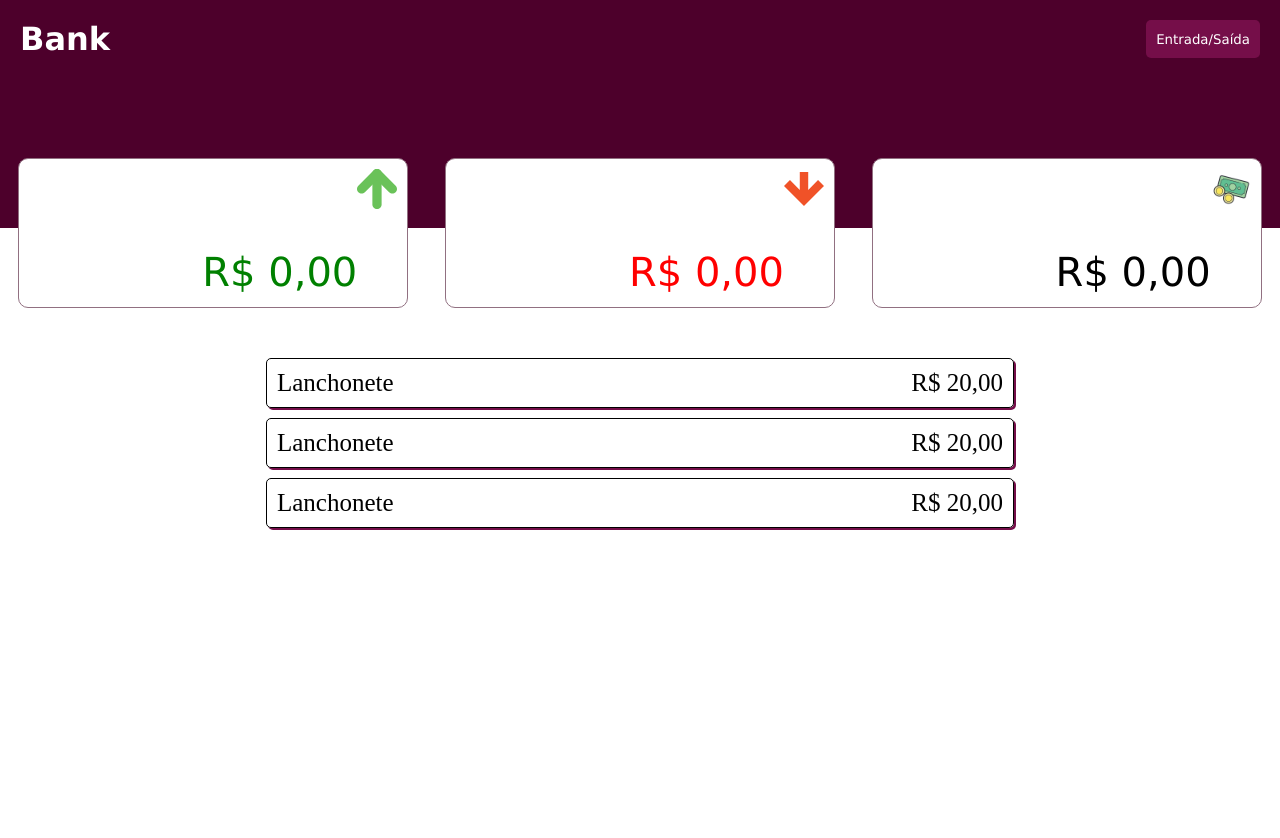
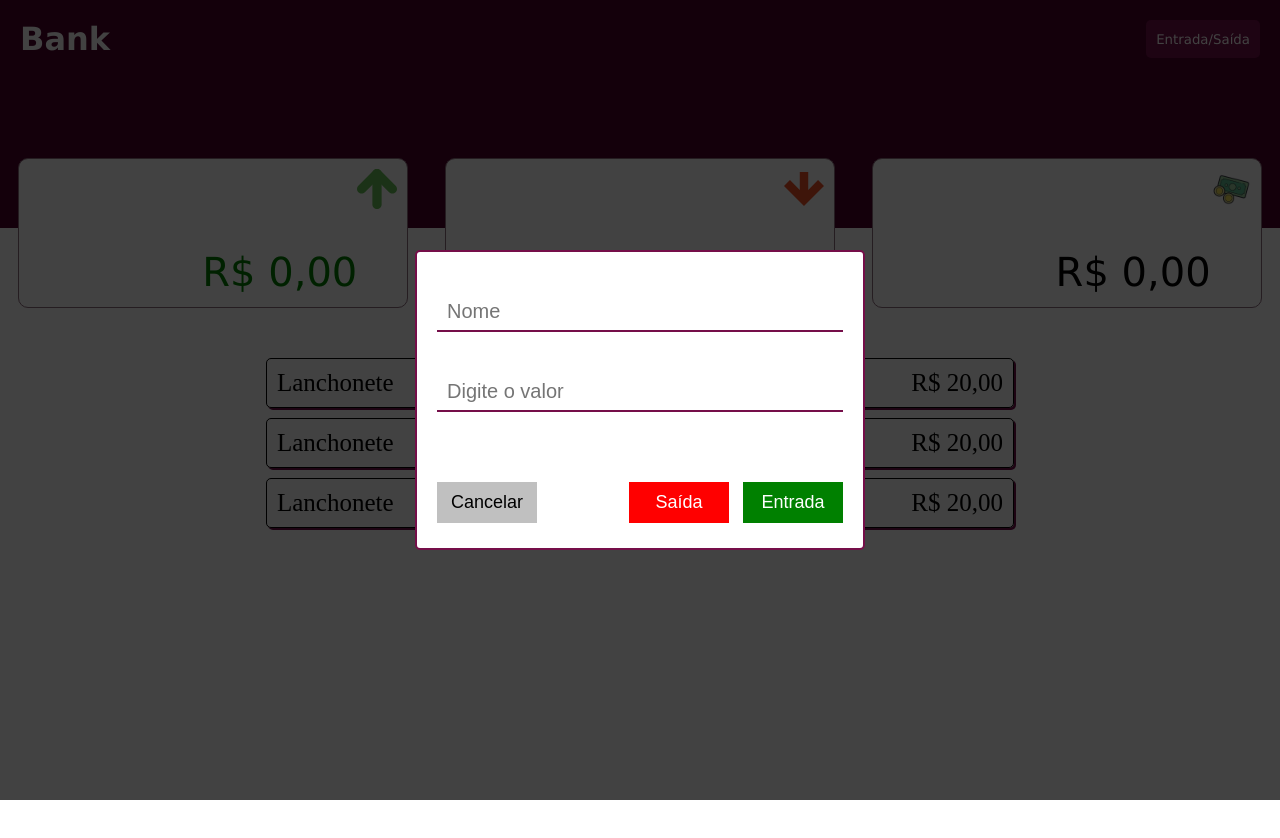
Before and after one commit to SamuelAlmeidaS/Bank, a plain HTML site: page index.html in a window 1280 px wide. Both pictures are taken after a click on the button "Entrada/Saída". Drawn offline with Linux system fonts and the light colour scheme.

Commit message:
second commit

```diff
--- /dev/null
+++ b/app.js
@@ -0,0 +1,5 @@
+const headerButtom = document.querySelector('.headerButtom');
+const bgModal = document.querySelector('.bg-modal');
+headerButtom.addEventListener('click', () => {
+    bgModal.style.display = 'flex';
+});
--- a/index.html
+++ b/index.html
@@ -56,6 +56,27 @@
             </div>
         </section>
     </div>
+
+   <div class="bg-modal">
+    <div class="modal">
+        <form>
+            <label for="modal__name">
+                <input type="text" id="modal__name" name="name" placeholder="Nome">
+            </label>
+            <label for="modal__value">
+                <input type="text" id="modal__value" name="value" placeholder="Digite o valor">
+            </label>
+            <div>
+                <button class="can__bnt">Cancelar</button>
+                <div>
+                    <button class="red__bnt">Saída</button>
+                    <button class="green__bnt">Entrada</button>
+                </div>
+            </div>
+        </form>
+    </div>
+   </div>
+   <script src="app.js"></script>
 </body>
 
 </html>
--- a/style.css
+++ b/style.css
@@ -110,3 +110,78 @@ header {
     border-radius: 5px;
     box-shadow: 2px 2px  #750e49;
 }
+
+.bg-modal {
+    display: none;
+    position: absolute;
+    top: 0;
+    background-color: #000000bd;
+    width: 100%;
+    height: 100vh;
+    align-items: center;
+    justify-content: center;
+}
+
+.modal {
+    background-color: #FFF;
+    width: 450px;
+    min-height: 300px;
+    padding: 20px;
+    border: 2px solid #750e49;
+    border-radius: 5px;
+}
+
+.modal form {
+    display: flex;
+    flex-direction: column;
+
+}
+
+.modal form label {
+    margin-bottom: 20px;
+}
+
+.modal form input {
+    width: 100%;
+    height: 60px;
+    padding: 20px 10px 0 10px;
+    border:2px solid #750e49;
+    border-top: none;
+    border-right: none;
+    border-left: none;
+    font-size: 20px;
+    outline: none;
+
+}
+
+.modal form > div {
+    display: flex;
+    justify-content: space-between;
+    margin-top: 50px;
+}
+
+.modal form > div > div button{
+    margin-left: 10px;
+}
+
+.modal form div button {
+    padding: 10px 12px;
+    font-size: 18px;
+    width: 100px;
+    border: none;
+    cursor: pointer;
+}
+
+.can__bnt {
+    background-color: #c0c0c0;
+}
+
+.red__bnt {
+    background-color: red;
+    color: #FFF;
+}
+
+.green__bnt {
+    background-color: green;
+    color: #FFF;
+}
```
